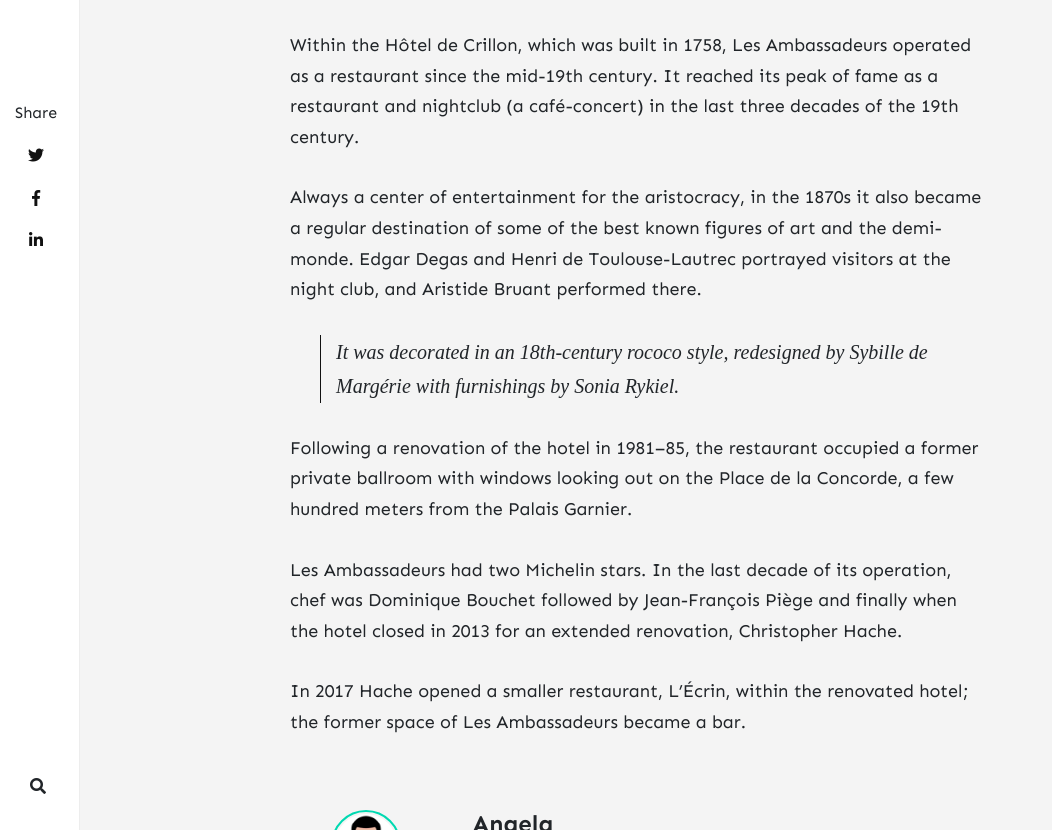
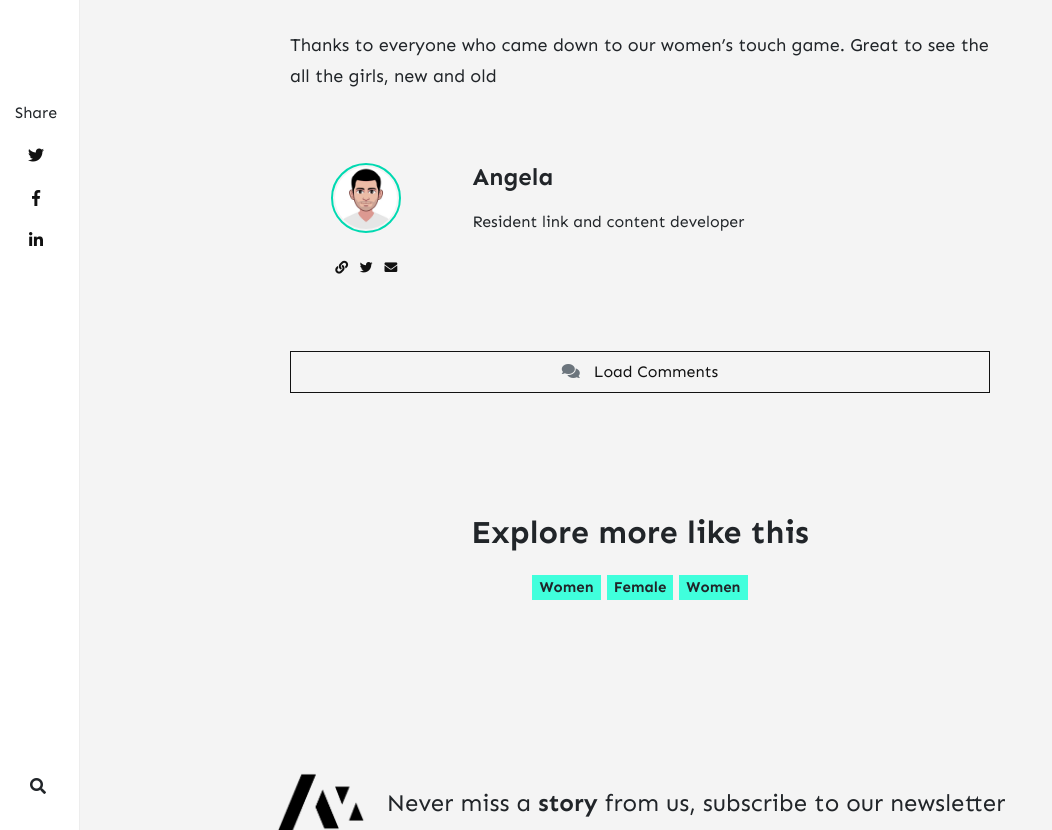
Before and after one commit to stackbit-projects/blue-triceratops-4f502, a Jekyll site: the page built from _posts/2020-02-2-les-ambassadeurs.md, in a window 1280 px wide and 1400 px high. Shown: the part 570-1400 px from the top of the window, without its empty margins (0-1052 px from the left). Built offline with Jekyll 4.4.1, drawn with Linux system fonts in a browser that asks for light colours; nearby versions of some CDN libraries; comment, search, counter and statistics services are not loaded.

Commit message:
2020-02-2-les-ambassadeurs.md: changed

```diff
--- a/_posts/2020-02-2-les-ambassadeurs.md
+++ b/_posts/2020-02-2-les-ambassadeurs.md
@@ -7,14 +7,4 @@ tags: [ Women, Female ]
 image: assets/images/womens_touch.jpg
 ---
 
-Within the Hôtel de Crillon, which was built in 1758, Les Ambassadeurs operated as a restaurant since the mid-19th century. It reached its peak of fame as a restaurant and nightclub (a café-concert) in the last three decades of the 19th century.
-
-Always a center of entertainment for the aristocracy, in the 1870s it also became a regular destination of some of the best known figures of art and the demi-monde. Edgar Degas and Henri de Toulouse-Lautrec portrayed visitors at the night club, and Aristide Bruant performed there.
-
-> It was decorated in an 18th-century rococo style, redesigned by Sybille de Margérie with furnishings by Sonia Rykiel.
-
-Following a renovation of the hotel in 1981–85, the restaurant occupied a former private ballroom with windows looking out on the Place de la Concorde, a few hundred meters from the Palais Garnier.
-
-Les Ambassadeurs had two Michelin stars. In the last decade of its operation, chef was Dominique Bouchet  followed by Jean-François Piège and finally when the hotel closed in 2013 for an extended renovation, Christopher Hache.
-
-In 2017 Hache opened a smaller restaurant, L'Écrin, within the renovated hotel; the former space of Les Ambassadeurs became a bar.
+Thanks to everyone who came down to our women's touch game. Great to see the all the girls, new and old
```
